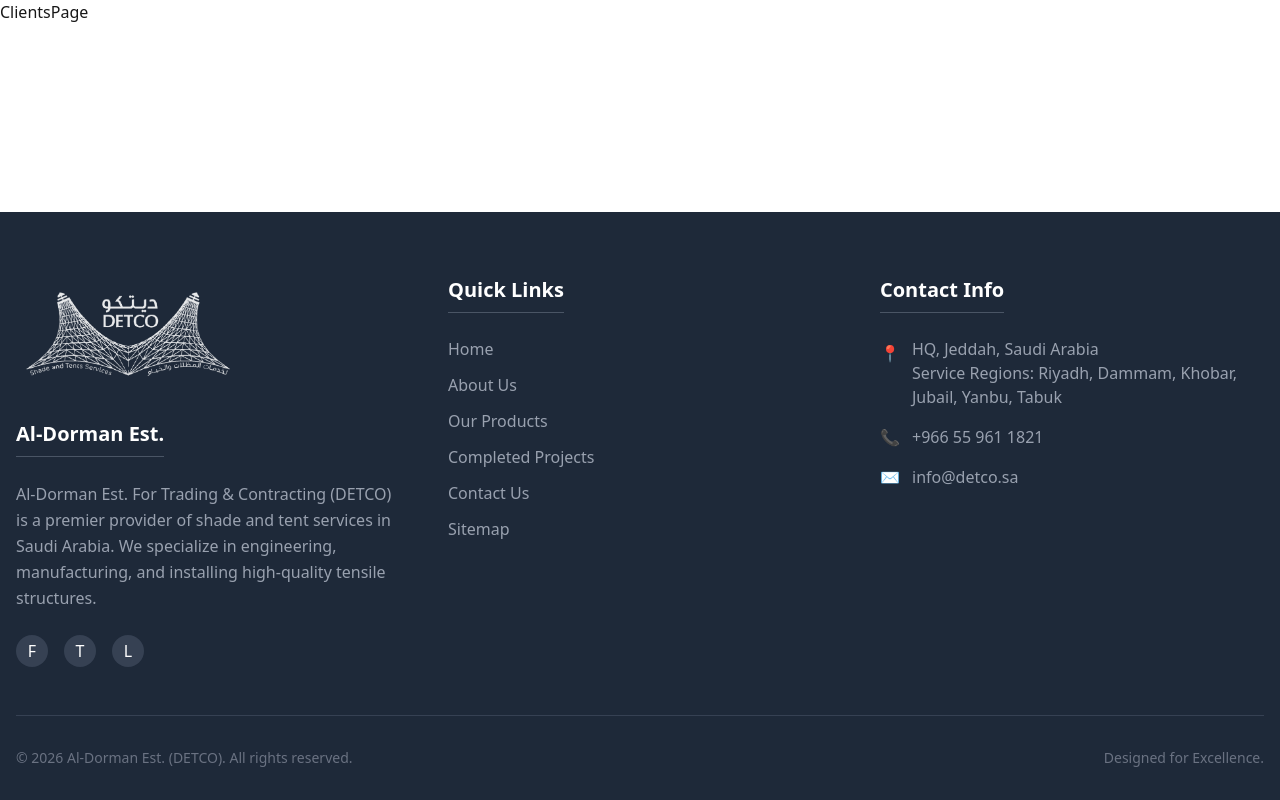
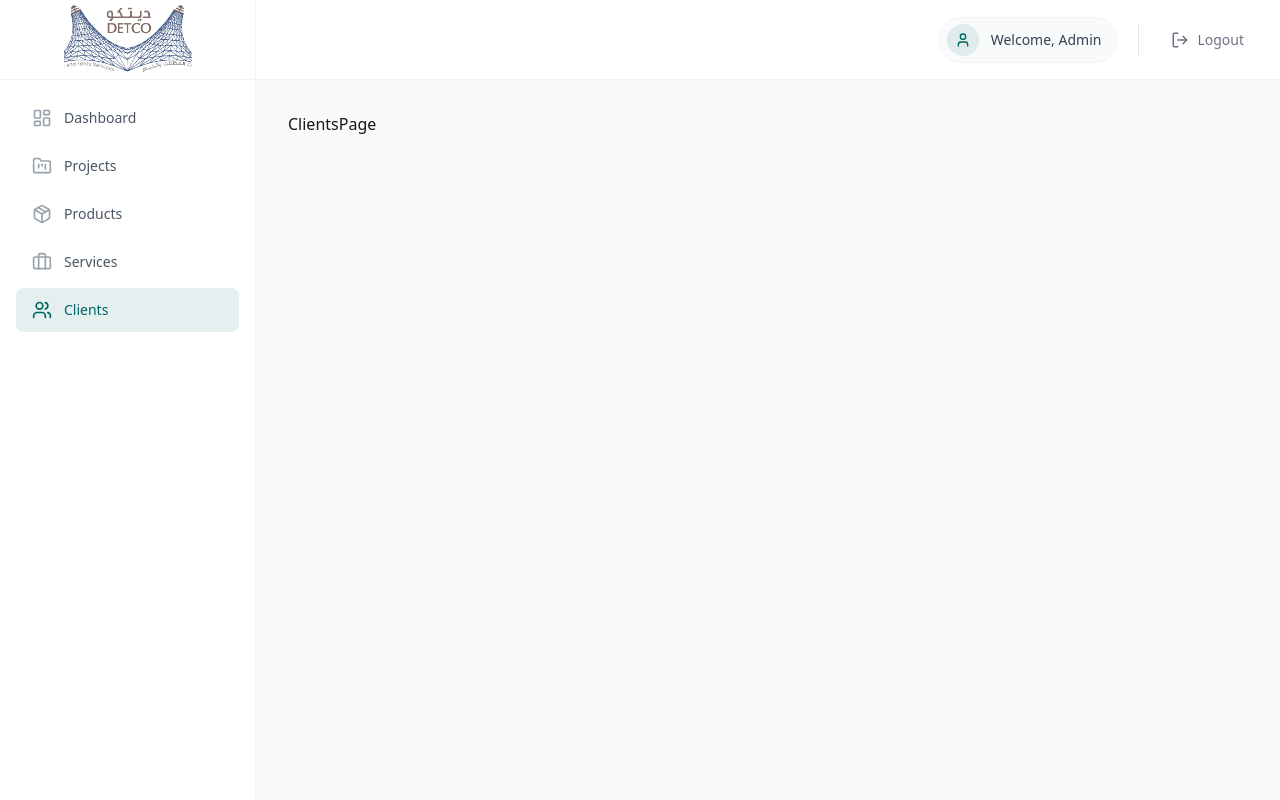
Before and after one commit to kashifsoh678/detco-shades, a Next.js app: page /admin/clients in a window 1280 px wide. Shown: the top 800 px of the page. Built offline with nearby package versions, Linux system fonts and the light colour scheme.

Commit message:
feat: Implement admin dashboard layout by integrating new sidebar and header components.

```diff
--- a/components/DashboardLayout.tsx
+++ b/components/DashboardLayout.tsx
@@ -1,11 +1,31 @@
-import React from 'react'
+"use client"
+
+import React, { useState } from 'react'
+import Sidebar from './admin/Sidebar'
+import DashboardHeader from './admin/DashboardHeader'
+
 const DashboardLayout = ({ children }: { children: React.ReactNode }) => {
+    const [isSidebarOpen, setIsSidebarOpen] = useState(false)
+
     return (
-        <>
-            <div className=''>
-                {children}
+        <div className="min-h-screen bg-gray-50 flex">
+            {/* Sidebar */}
+            <Sidebar
+                isOpen={isSidebarOpen}
+                onClose={() => setIsSidebarOpen(false)}
+            />
+
+            {/* Main Content Area */}
+            <div className="flex-1 flex flex-col min-w-0 transition-all duration-300 lg:ml-0">
+                <DashboardHeader
+                    onMenuClick={() => setIsSidebarOpen(true)}
+                />
+
+                <main className="flex-1 p-4 md:p-6 lg:p-8 overflow-y-auto">
+                    {children}
+                </main>
             </div>
-        </>
+        </div>
     )
 }
 
--- /dev/null
+++ b/components/admin/DashboardHeader.tsx
@@ -0,0 +1,55 @@
+"use client"
+
+import React from 'react'
+import { useRouter } from 'next/navigation'
+import { Menu, LogOut, User } from 'lucide-react'
+import { Button } from '@/components/ui/button'
+
+interface DashboardHeaderProps {
+    onMenuClick: () => void
+}
+
+export default function DashboardHeader({ onMenuClick }: DashboardHeaderProps) {
+    const router = useRouter()
+
+    const handleLogout = () => {
+        // Implement any logout logic here (clearing tokens, etc.)
+        // For now, simple redirect
+        router.push('/admin')
+    }
+
+    return (
+        <header className="h-20 bg-white border-b border-gray-100 px-6 flex items-center justify-between sticky top-0 z-30">
+            <div className="flex items-center gap-4">
+                <button
+                    onClick={onMenuClick}
+                    className="p-2 lg:hidden text-gray-500 hover:bg-gray-100 rounded-lg transition-colors"
+                >
+                    <Menu size={24} />
+                </button>
+                <h1 className="text-xl font-bold text-gray-800 lg:hidden">Dashboard</h1>
+            </div>
+
+            <div className="flex items-center gap-4 ml-auto">
+                <div className="hidden md:flex items-center gap-3 px-2 py-1.5 bg-gray-50 rounded-full border border-gray-100">
+                    <div className="w-8 h-8 rounded-full bg-primary/10 flex items-center justify-center text-primary">
+                        <User size={16} />
+                    </div>
+                    <span className="text-sm font-medium text-gray-700 pr-2">Welcome, Admin</span>
+                </div>
+
+                <div className="h-8 w-px bg-gray-200 mx-1 hidden md:block"></div>
+
+                <Button
+                    variant="ghost"
+                    size="sm"
+                    onClick={handleLogout}
+                    className="text-gray-500 hover:text-red-600 hover:bg-red-50 gap-2"
+                >
+                    <LogOut size={18} />
+                    <span className="hidden sm:inline">Logout</span>
+                </Button>
+            </div>
+        </header>
+    )
+}
--- /dev/null
+++ b/components/admin/Sidebar.tsx
@@ -0,0 +1,103 @@
+"use client"
+
+import React from 'react'
+import Link from 'next/link'
+import { usePathname } from 'next/navigation'
+import Image from 'next/image'
+import {
+    LayoutDashboard,
+    FolderKanban,
+    Package,
+    Briefcase,
+    Users,
+    X
+} from 'lucide-react'
+import { cn } from '@/lib/utils'
+
+interface SidebarProps {
+    isOpen: boolean
+    onClose: () => void
+}
+
+const sidebarLinks = [
+    { name: 'Dashboard', href: '/admin/dashboard', icon: LayoutDashboard },
+    { name: 'Projects', href: '/admin/projects', icon: FolderKanban },
+    { name: 'Products', href: '/admin/products', icon: Package },
+    { name: 'Services', href: '/admin/services', icon: Briefcase },
+    { name: 'Clients', href: '/admin/clients', icon: Users },
+]
+
+export default function Sidebar({ isOpen, onClose }: SidebarProps) {
+    const pathname = usePathname()
+
+    return (
+        <>
+            {/* Mobile Overlay */}
+            <div
+                className={cn(
+                    "fixed inset-0 z-40 bg-black/50 lg:hidden transition-opacity duration-300",
+                    isOpen ? "opacity-100 visible" : "opacity-0 invisible"
+                )}
+                onClick={onClose}
+            />
+
+            {/* Sidebar Container */}
+            <aside
+                className={cn(
+                    "fixed top-0 left-0 z-50 h-full w-64 bg-white border-r border-gray-100 transform transition-transform duration-300 ease-in-out lg:translate-x-0 lg:static lg:h-screen lg:shadow-none",
+                    isOpen ? "translate-x-0 shadow-2xl" : "-translate-x-full"
+                )}
+            >
+                {/* Header */}
+                <div className="h-20 flex items-center justify-between px-6 border-b border-gray-100">
+                    <Link href="/" className=" w-full flex items-center gap-2 justify-center">
+                        <div className="relative w-32 h-24">
+                            <Image
+                                src="/images/detco_logo.png"
+                                alt="Detco Logo"
+                                fill
+                                className="object-cover w-full h-full "
+                                unoptimized
+                            />
+                        </div>
+                    </Link>
+                    <button
+                        onClick={onClose}
+                        className="lg:hidden p-1 text-gray-400 hover:text-gray-600 rounded-md hover:bg-gray-100"
+                    >
+                        <X size={20} />
+                    </button>
+                </div>
+
+                {/* Navigation */}
+                <nav className="p-4 space-y-1 overflow-y-auto h-[calc(100vh-5rem)]">
+                    {sidebarLinks.map((link) => {
+                        const Icon = link.icon
+                        const isActive = pathname === link.href || pathname.startsWith(`${link.href}/`)
+
+                        return (
+                            <Link
+                                key={link.href}
+                                href={link.href}
+                                className={cn(
+                                    "flex items-center gap-3 px-4 py-3 text-sm font-medium rounded-lg transition-colors",
+                                    isActive
+                                        ? "bg-primary/10 text-primary"
+                                        : "text-gray-600 hover:bg-gray-50 hover:text-gray-900"
+                                )}
+                                onClick={() => {
+                                    if (window.innerWidth < 1024) {
+                                        onClose()
+                                    }
+                                }}
+                            >
+                                <Icon size={20} className={cn(isActive ? "text-primary" : "text-gray-400 group-hover:text-gray-600")} />
+                                <span>{link.name}</span>
+                            </Link>
+                        )
+                    })}
+                </nav>
+            </aside>
+        </>
+    )
+}
```
